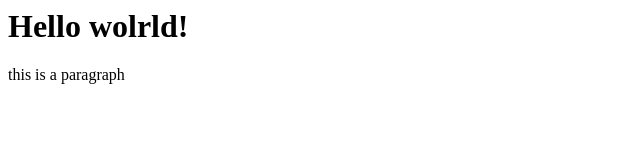
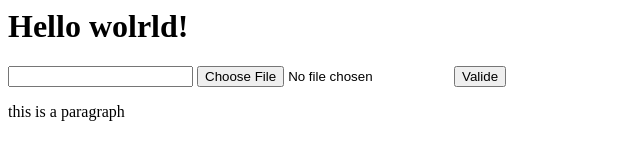
Before and after one commit to ELKOUCHI/test, a plain HTML site: page index.html in a window 1280 px wide. Shown: the whole page, without its empty margins (0-640 px from the left). Drawn offline with Linux system fonts and the light colour scheme.

Commit message:
Update index.html

```diff
--- a/index.html
+++ b/index.html
@@ -1,6 +1,12 @@
 <html>
     <body>
 	<h1>Hello wolrld!</h1>
+<form method="POST" action="" enctype='multipart/form-data'>
+	<input type="text" name="nom">
+	<input type="file" name="file">
+	<input type="submit" value="Valide">
+
+</form>
 	<p> this is a paragraph </p>
     </body>
 </html>
```
